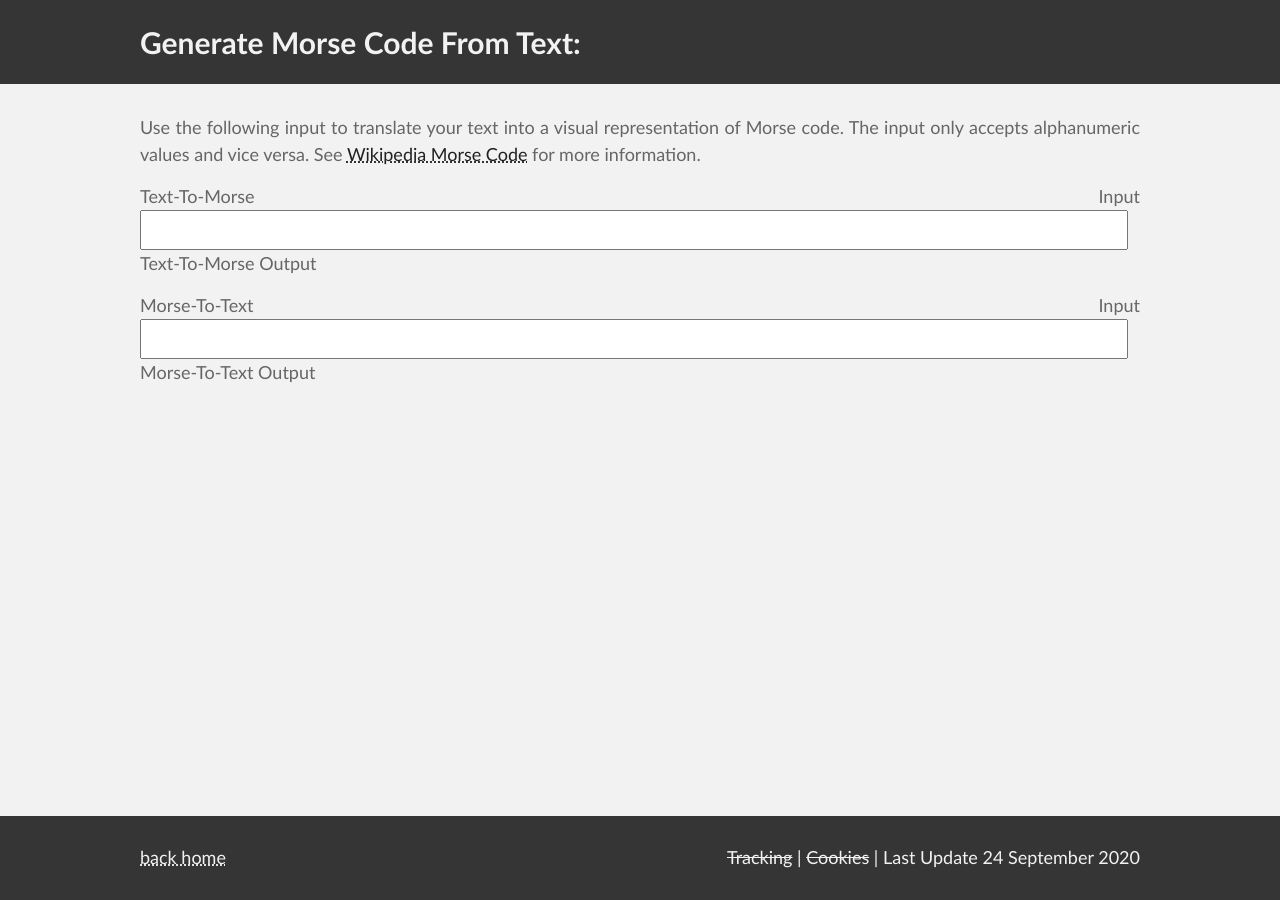
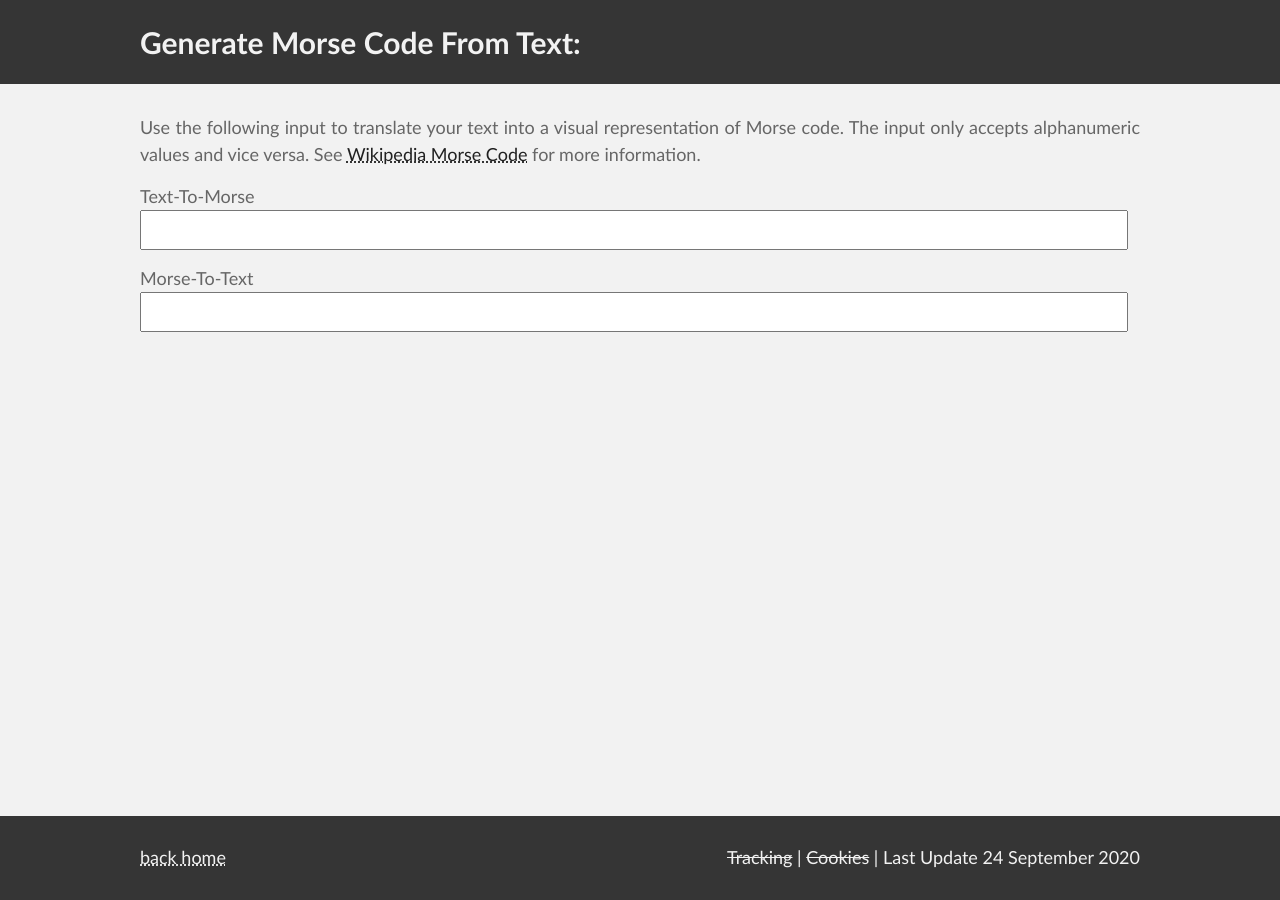
Before and after one commit to ZackDev/zackdev.github.io, a Jekyll site: the page built from pages/generate-morse-code-from-text.md, in a window 1280 px wide. Built offline with Jekyll 4.4.1, drawn with Linux system fonts in a browser that asks for light colours.

Commit message:
removed labels

```diff
--- a/_includes/morse.html
+++ b/_includes/morse.html
@@ -1,14 +1,10 @@
 <div>
-	<label for="text_input">Text-To-Morse Input</label>
+	<label for="text_input">Text-To-Morse</label>
 	<input id="text_input" name="text_input" type="text" oninput="on_text_input();">
-
-	<label for="morse_output">Text-To-Morse Output</label>
 	<p id="morse_output" class="word_wrap"></p>
 
-	<label for="morse_input">Morse-To-Text Input</label>
+	<label for="morse_input">Morse-To-Text</label>
 	<input id="morse_input" name="morse_input" type="text" oninput="on_morse_input();">
-
-	<label for="text_output">Morse-To-Text Output</label>
 	<p id="text_output" class="word_wrap"></p>
 </div>
 <script type="text/javascript" src="/assets/javascript/morse.js"></script>
```
Also changed, not shown: _sass/main.scss (line endings or trailing spaces).
